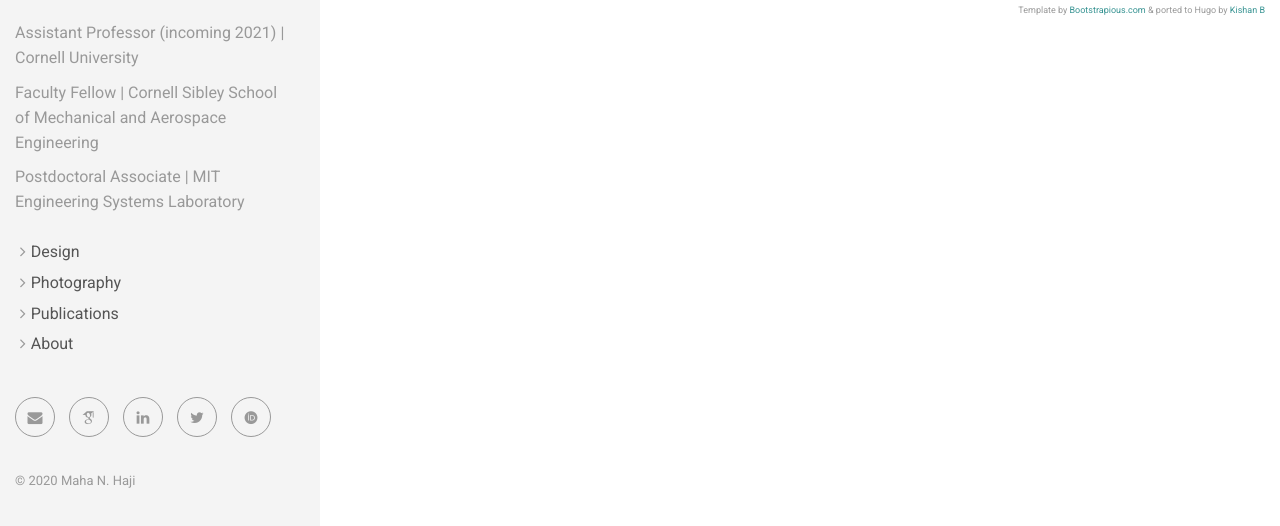
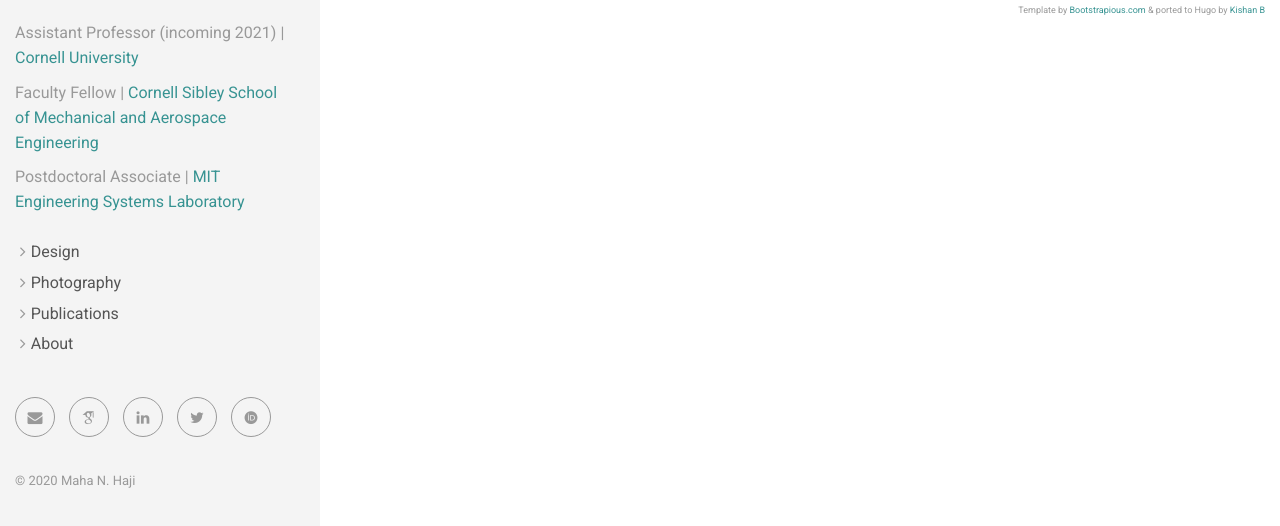
Before and after one commit to maha-haji/maha-haji.github.io, a plain HTML site: page 404.html in a window 1280 px wide. Shown: the part 242-768 px from the top of the page. Drawn offline with Linux system fonts and the light colour scheme; a web font is replaced by a local one.

Commit message:
Updated sidebar with links

```diff
--- a/404.html
+++ b/404.html
@@ -41,11 +41,11 @@
     <center><h1 class="sidebar-heading"><a href="https://maha-haji.github.io">Maha N. Haji</a></h1>
     <img src="/img/headshot_circle.png" width="75%"></center><br />
 
-    <font color="#999999">Assistant Professor (incoming 2021) | Cornell University
+    <font color="#999999">Assistant Professor (incoming 2021) | <a href="https://www.mae.cornell.edu/mae">Cornell University</a>
     <div style="height:10px;"><br></div>
-    Faculty Fellow | Cornell Sibley School of Mechanical and Aerospace Engineering
+    Faculty Fellow | <a href="https://www.mae.cornell.edu/mae">Cornell Sibley School of Mechanical and Aerospace Engineering</a>
     <div style="height:10px;"><br></div>
-    Postdoctoral Associate | MIT Engineering Systems Laboratory</font>
+    Postdoctoral Associate | <a href="https://systems.mit.edu">MIT Engineering Systems Laboratory</a></font>
       <p class="sidebar-p"></p>
 
     <ul class="sidebar-menu">
```
Also changed, not shown: about/index.html (+3 -3 lines), categories/index.html (+3 -3 lines), contact/index.html (+3 -3 lines), photography/index.html (+3 -3 lines), project/ecostapler/index.html (+3 -3 lines), project/environmental-interactions-wecs/index.html (+3 -3 lines), project/habitat-for-humanity/index.html (+3 -3 lines), project/human-power-generation/index.html (+3 -3 lines), project/index.html (+3 -3 lines), project/iphros/index.html (+3 -3 lines), project/mar-p/index.html (+3 -3 lines), project/pearl/index.html (+3 -3 lines), project/project-zeer/index.html (+3 -3 lines), project/recycling-bin-redesign/index.html (+3 -3 lines), 4 more files.
